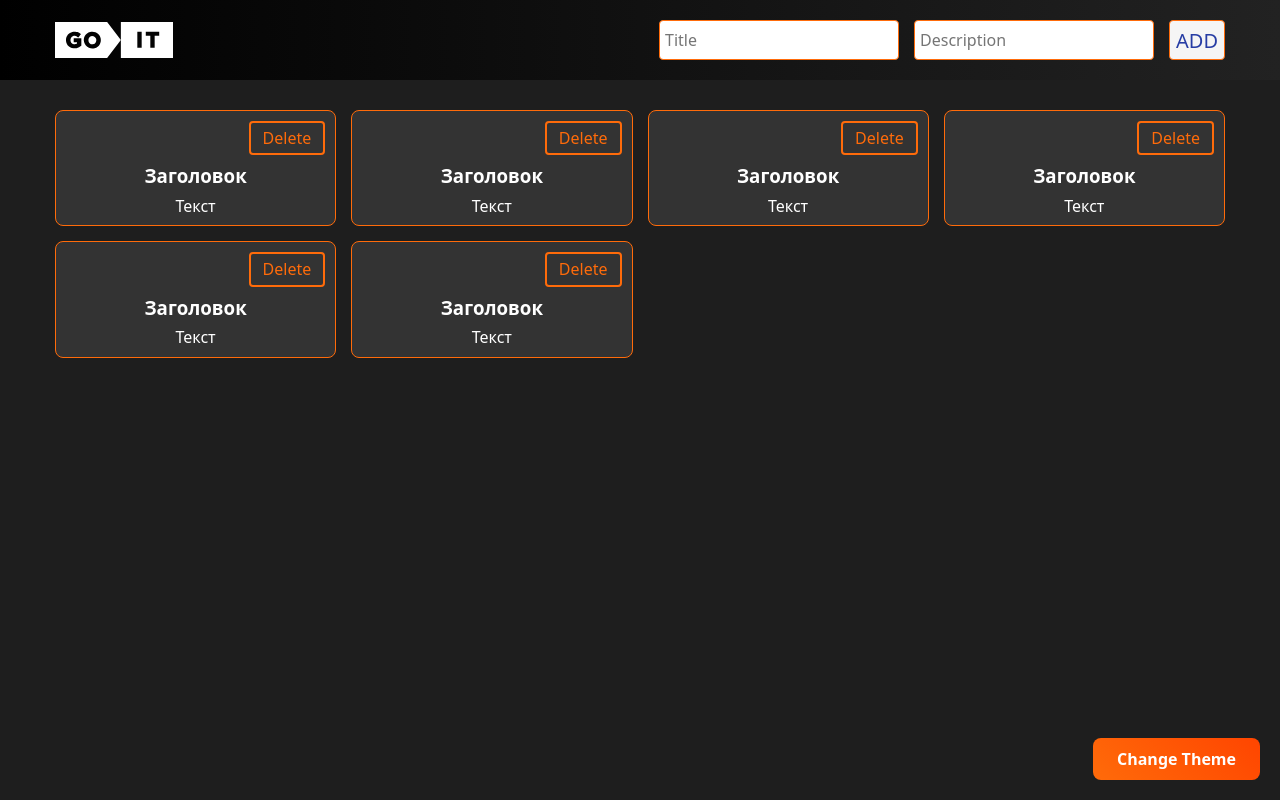
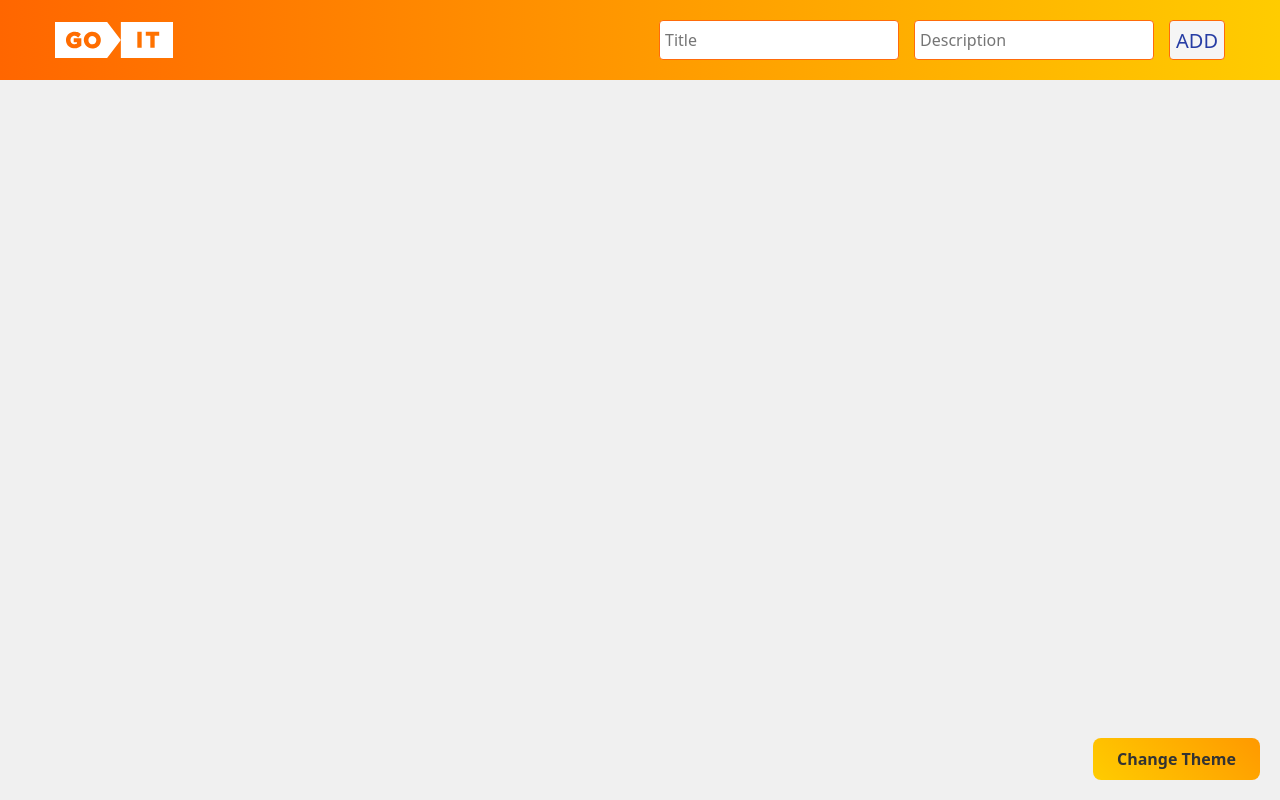
Before and after one commit to Uffaser/goit-js-blanded-lesson-5, a website built with Vite: page src/index.html in a window 1280 px wide. Both pictures are taken after a click on the button "Change Theme". Built offline with nearby package versions, Linux system fonts and the light colour scheme.

Commit message:
Implement task management features with local storage support and theme switching

```diff
--- a/src/index.html
+++ b/src/index.html
@@ -4,7 +4,7 @@
     <meta charset="UTF-8" />
     <link rel="icon" type="image/svg+xml" href="/favicon.svg" />
     <meta name="viewport" content="width=device-width, initial-scale=1.0" />
-    <title>Vanilla App Template</title>
+    <title>TODO-List</title>
     <link rel="stylesheet" href="./css/styles.css" />
   </head>
   <body class="theme-dark">
--- a/src/js/local-storage-api.js
+++ b/src/js/local-storage-api.js
@@ -0,0 +1,14 @@
+export const saveToLS = (key, data) => {
+    localStorage.setItem(key, JSON.stringify(data));
+};
+
+export const loadFromLS = key => {
+    const savedData = localStorage.getItem(key);
+
+    if (savedData) {
+        return JSON.parse(savedData);
+    }
+    return null;
+};
+
+export const TASKS_LS_KEY = 'tasks';
--- a/src/js/refs.js
+++ b/src/js/refs.js
@@ -0,0 +1,6 @@
+export const refs = {
+    headerForm: document.querySelector('.js-header-form'),
+    tasksList: document.querySelector('.js-tasks-list'),
+    toggleTheme: document.querySelector('#themeToggle'),
+    body: document.querySelector('body'),
+};
--- a/src/js/render-tasks.js
+++ b/src/js/render-tasks.js
@@ -0,0 +1,15 @@
+import { refs } from './refs';
+
+export const taskTemplate = ({ title, description }) => {
+    return `<li class="task-list-item">
+                <button class="task-list-item-btn js-task-list-item-btn">Delete</button>
+                <h3>${title}</h3>
+                <p>${description}</p>
+            </li>`;
+};
+
+export const tasksTemplate = tasks => {
+    const markup = tasks.map(taskTemplate).join('');
+
+    refs.tasksList.innerHTML = markup;
+};
--- a/src/js/tasks.js
+++ b/src/js/tasks.js
@@ -0,0 +1,24 @@
+import { loadFromLS, saveToLS, TASKS_LS_KEY } from './local-storage-api';
+import { tasksTemplate } from './render-tasks';
+
+let tasks = loadFromLS(TASKS_LS_KEY) || [];
+
+export const addTask = task => {
+    tasks.push(task);
+
+    tasksTemplate(tasks);
+
+    saveToLS(TASKS_LS_KEY, tasks);
+};
+
+export const initTasks = () => {
+    tasksTemplate(tasks);
+};
+
+export const deleteTask = title => {
+    tasks = tasks.filter(task => task.title !== title);
+
+    tasksTemplate(tasks);
+
+    saveToLS(TASKS_LS_KEY, tasks);
+};
--- a/src/js/theme-switcher.js
+++ b/src/js/theme-switcher.js
@@ -0,0 +1,16 @@
+import { loadFromLS, saveToLS } from './local-storage-api';
+import { refs } from './refs';
+
+export const isDarkTheme = loadFromLS('themeColor');
+
+export function changeTheme() {
+    const darkTheme = refs.body.className === 'theme-dark';
+
+    if (darkTheme) {
+        refs.body.classList.replace('theme-dark', 'theme-light');
+    } else {
+        refs.body.classList.replace('theme-light', 'theme-dark');
+    }
+
+    saveToLS('themeColor', darkTheme);
+}
--- a/src/main.js
+++ b/src/main.js
@@ -1,16 +1,45 @@
-/*
-  Створи список справ.
-  На сторінці є два інпути які має вводиться назва і текст задачі.
-  Після натискання на кнопку "Add" завдання додається до списку #task-list.
+import { refs } from './js/refs';
+import { addTask, deleteTask, initTasks } from './js/tasks';
+import { changeTheme, isDarkTheme } from './js/theme-switcher';
 
-  У кожної картки має бути кнопка "Delete", щоб можна було
-  прибрати завдання зі списку.
-  Список із завданнями має бути доступним після перезавантаження сторінки.
+if (isDarkTheme) {
+    refs.body.classList.replace('theme-dark', 'theme-light');
+}
 
-  Розмітка картки задачі
-  <li class="task-list-item">
-      <button class="task-list-item-btn">Delete</button>
-      <h3>Заголовок</h3>
-      <p>Текст</p>
-  </li>
-*/
+initTasks();
+
+refs.headerForm.addEventListener('submit', newTask);
+
+function newTask(e) {
+    e.preventDefault();
+
+    const form = e.target.elements;
+    const taskName = form.taskName.value.trim();
+    const taskDescription = form.taskDescription.value.trim();
+
+    if (taskName === '' || taskDescription === '') {
+        alert('Enter all fields!');
+        return;
+    }
+
+    const task = {
+        title: taskName,
+        description: taskDescription,
+    };
+
+    addTask(task);
+
+    refs.headerForm.reset();
+}
+
+refs.tasksList.addEventListener('click', e => {
+    if (e.target.nodeName !== 'BUTTON') return;
+
+    const titleToDelete = e.target.nextElementSibling.textContent;
+
+    deleteTask(titleToDelete);
+});
+
+refs.toggleTheme.addEventListener('click', e => {
+    changeTheme();
+});
--- a/src/partials/header.html
+++ b/src/partials/header.html
@@ -26,7 +26,7 @@
     </svg>
     <div class="header-right-side-wrapper">
       <button id="themeToggle" class="theme-toggle-button">Change Theme</button>
-      <form class="header-form" id="task-form">
+      <form class="header-form js-header-form" id="task-form">
         <input
           class="header-form-input"
           type="text"
--- a/src/partials/tasks-list.html
+++ b/src/partials/tasks-list.html
@@ -1,36 +1,5 @@
 <section>
   <div class="container">
-    <ul class="tasks-list" id="task-list">
-      <li class="task-list-item">
-        <button class="task-list-item-btn">Delete</button>
-        <h3>Заголовок</h3>
-        <p>Текст</p>
-      </li>
-      <li class="task-list-item">
-        <button class="task-list-item-btn">Delete</button>
-        <h3>Заголовок</h3>
-        <p>Текст</p>
-      </li>
-      <li class="task-list-item">
-        <button class="task-list-item-btn">Delete</button>
-        <h3>Заголовок</h3>
-        <p>Текст</p>
-      </li>
-      <li class="task-list-item">
-        <button class="task-list-item-btn">Delete</button>
-        <h3>Заголовок</h3>
-        <p>Текст</p>
-      </li>
-      <li class="task-list-item">
-        <button class="task-list-item-btn">Delete</button>
-        <h3>Заголовок</h3>
-        <p>Текст</p>
-      </li>
-      <li class="task-list-item">
-        <button class="task-list-item-btn">Delete</button>
-        <h3>Заголовок</h3>
-        <p>Текст</p>
-      </li>
-    </ul>
+    <ul class="tasks-list js-tasks-list" id="task-list"></ul>
   </div>
 </section>
```
Also changed, not shown: .prettierrc.json, 1 other file.
